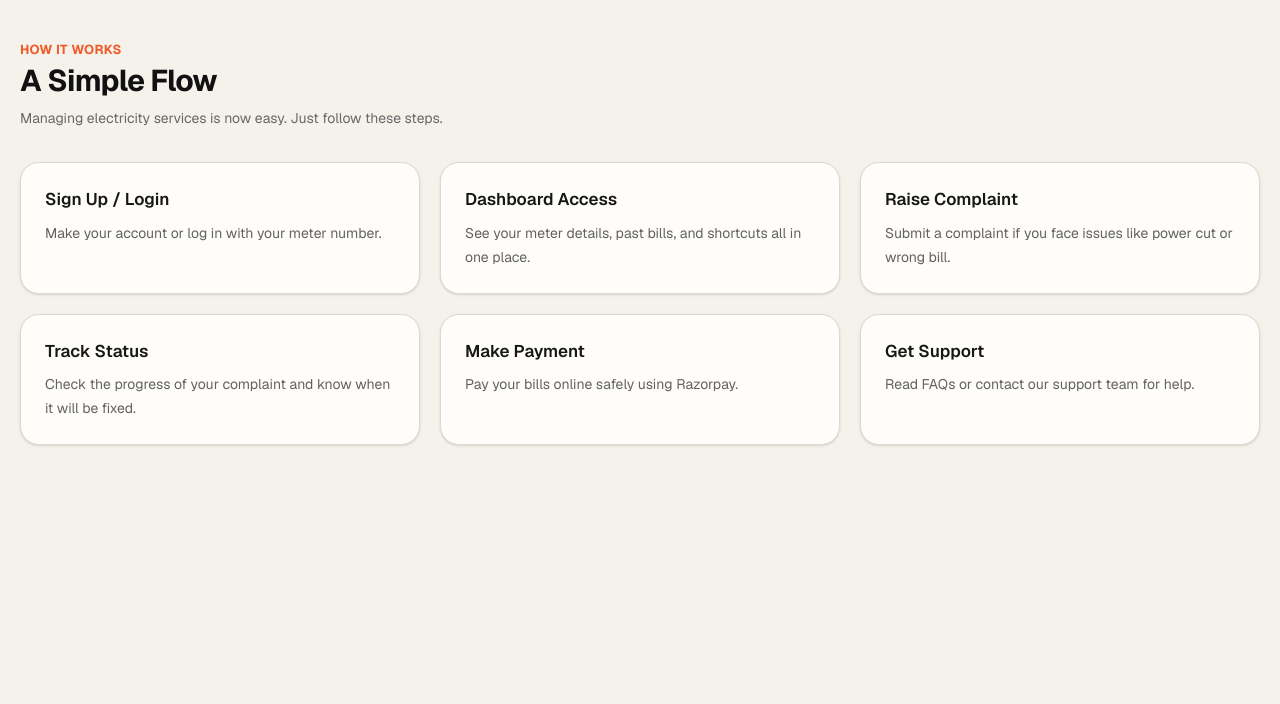
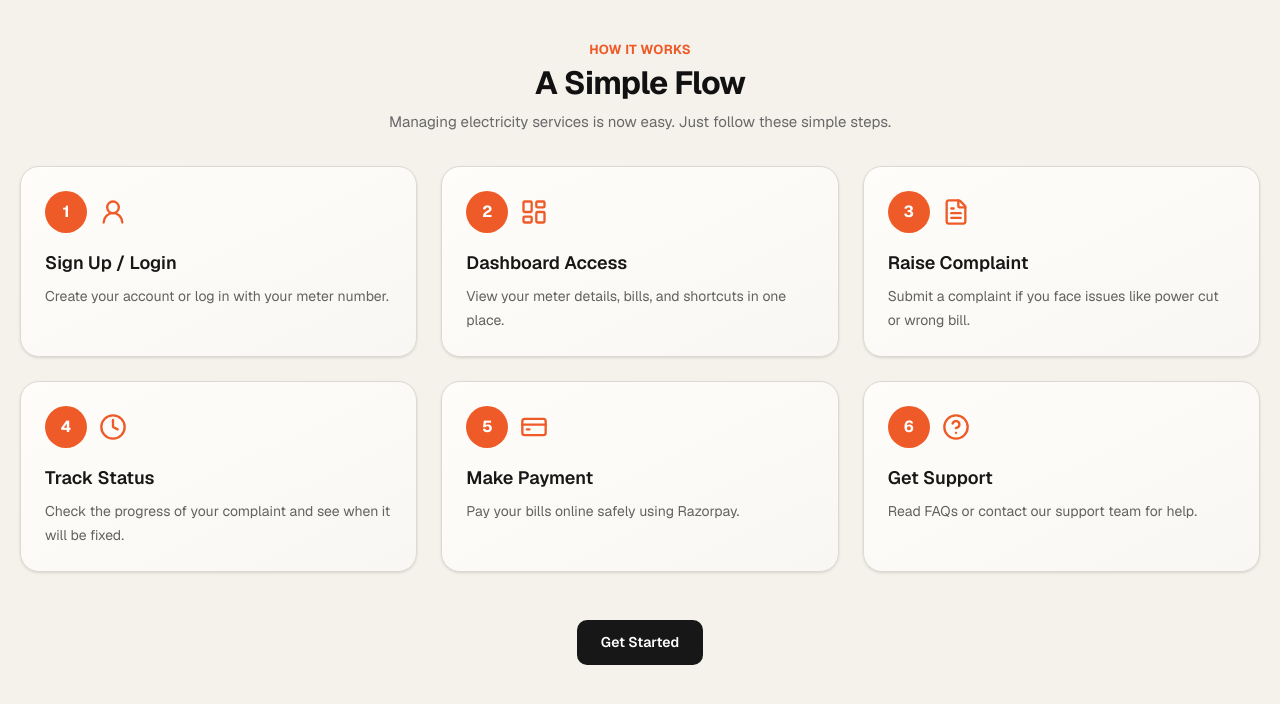
Before and after one commit to Sau-2003V/electric-department-gov-website-redesign, a Next.js app: page /how-it-works in a window 1280 px wide. Shown: the top 704 px of the page. Built offline with nearby package versions, Linux system fonts and the light colour scheme.

Commit message:
Updating

```diff
--- a/src/app/(web)/how-it-works/page.jsx
+++ b/src/app/(web)/how-it-works/page.jsx
@@ -1,38 +1,55 @@
+import { UserRound, LayoutDashboard, FileText, Clock, CreditCard, HelpCircle } from "lucide-react";
+
 export default function HowItWorksPage() {
   const steps = [
-    { title: "Sign Up / Login", description: "Make your account or log in with your meter number." },
-    { title: "Dashboard Access", description: "See your meter details, past bills, and shortcuts all in one place." },
-    { title: "Raise Complaint", description: "Submit a complaint if you face issues like power cut or wrong bill." },
-    { title: "Track Status", description: "Check the progress of your complaint and know when it will be fixed." },
-    { title: "Make Payment", description: "Pay your bills online safely using Razorpay." },
-    { title: "Get Support", description: "Read FAQs or contact our support team for help." },
+    { title: "Sign Up / Login", description: "Create your account or log in with your meter number.", icon: <UserRound size={28} className="text-[#ef5b28]" /> },
+    { title: "Dashboard Access", description: "View your meter details, bills, and shortcuts in one place.", icon: <LayoutDashboard size={28} className="text-[#ef5b28]" /> },
+    { title: "Raise Complaint", description: "Submit a complaint if you face issues like power cut or wrong bill.", icon: <FileText size={28} className="text-[#ef5b28]" /> },
+    { title: "Track Status", description: "Check the progress of your complaint and see when it will be fixed.", icon: <Clock size={28} className="text-[#ef5b28]" /> },
+    { title: "Make Payment", description: "Pay your bills online safely using Razorpay.", icon: <CreditCard size={28} className="text-[#ef5b28]" /> },
+    { title: "Get Support", description: "Read FAQs or contact our support team for help.", icon: <HelpCircle size={28} className="text-[#ef5b28]" /> },
   ];
 
   return (
     <main className="min-h-screen bg-[#f5f2ec] text-[#171717]">
       <section className="mx-auto max-w-[1315px] px-5 pb-14 pt-10">
-        <div className="mb-8">
+        <div className="mb-8 text-center">
           <p className="mb-1 text-[13px] font-bold uppercase tracking-[0.3px] text-[#ef5b28]">
             How It Works
           </p>
-          <h1 className="text-[30px] font-bold leading-[1.15] tracking-[-0.8px] text-[#111]">
+          <h1 className="text-[32px] font-bold leading-[1.2] tracking-[-0.8px] text-[#111]">
             A Simple Flow
           </h1>
-          <p className="mt-2 max-w-[650px] text-[14px] leading-6 text-[#686868]">
-            Managing electricity services is now easy. Just follow these steps.
+          <p className="mt-2 max-w-[650px] mx-auto text-[15px] leading-6 text-[#686868]">
+            Managing electricity services is now easy. Just follow these simple steps.
           </p>
         </div>
 
-        <div className="grid grid-cols-1 gap-5 md:grid-cols-2 lg:grid-cols-3">
-          {steps.map((step) => (
+        <div className="grid grid-cols-1 gap-6 md:grid-cols-2 lg:grid-cols-3">
+          {steps.map((step, index) => (
             <div
               key={step.title}
-              className="flex flex-col rounded-[19px] border border-[#ddd9d2] bg-[#fffdfa] p-6 shadow transition-all duration-200 hover:-translate-y-1 hover:shadow-[0_8px_25px_rgba(0,0,0,0.06)]"
+              className="flex flex-col rounded-[19px] border border-[#ddd9d2] bg-gradient-to-br from-[#fffdfa] to-[#f9f7f3] p-6 shadow transition-all duration-200 hover:-translate-y-1 hover:shadow-[0_8px_25px_rgba(0,0,0,0.06)]"
             >
-              <h2 className="text-[17px] font-semibold text-[#171717]">{step.title}</h2>
+              <div className="flex items-center gap-3 mb-4">
+                <div className="flex h-[42px] w-[42px] items-center justify-center rounded-full bg-[#ef5b28] text-white font-bold">
+                  {index + 1}
+                </div>
+                {step.icon}
+              </div>
+              <h2 className="text-[18px] font-semibold text-[#171717]">{step.title}</h2>
               <p className="mt-2 text-[14px] leading-6 text-[#626262]">{step.description}</p>
             </div>
           ))}
+        </div>
+
+        <div className="mt-12 text-center">
+          <a
+            href="/help"
+            className="inline-block rounded-[10px] bg-[#171717] px-6 py-3 text-[14px] font-semibold text-white transition-colors hover:bg-[#ef5b28]"
+          >
+            Get Started
+          </a>
         </div>
       </section>
     </main>
```
